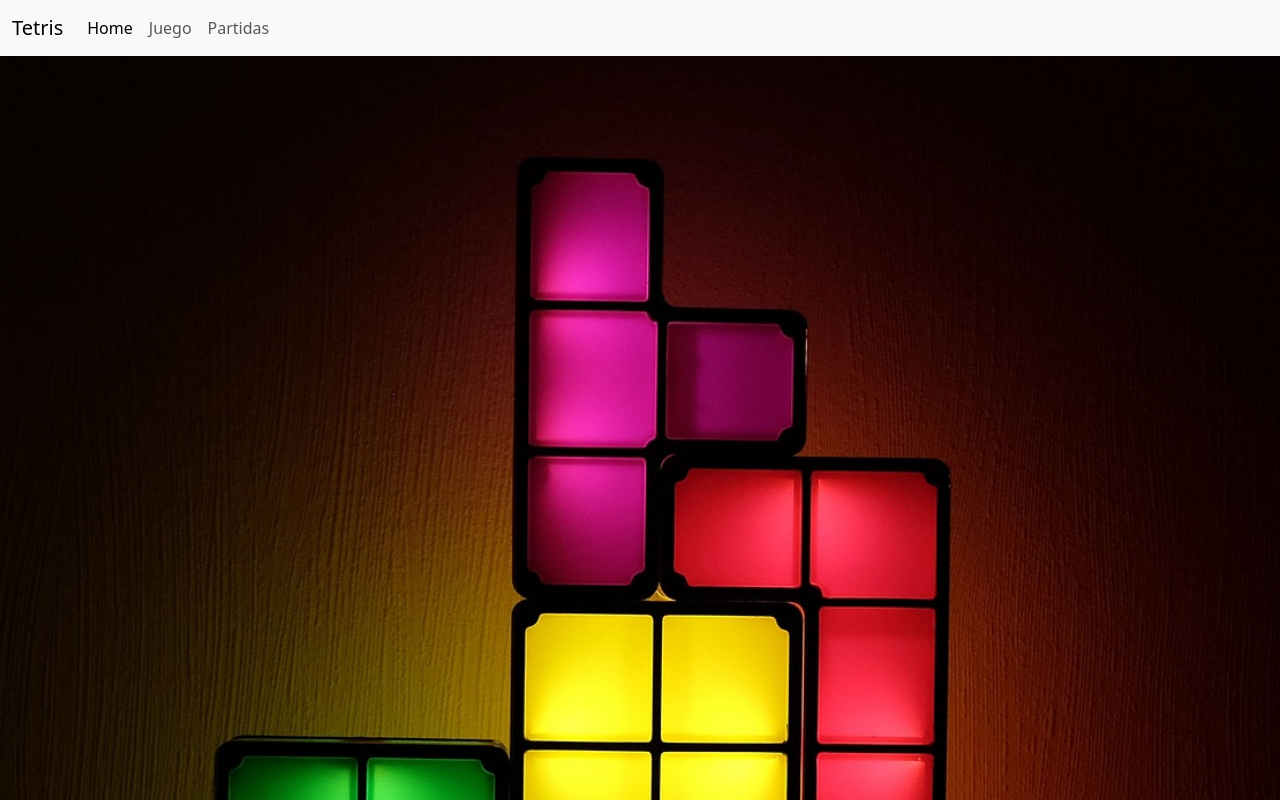
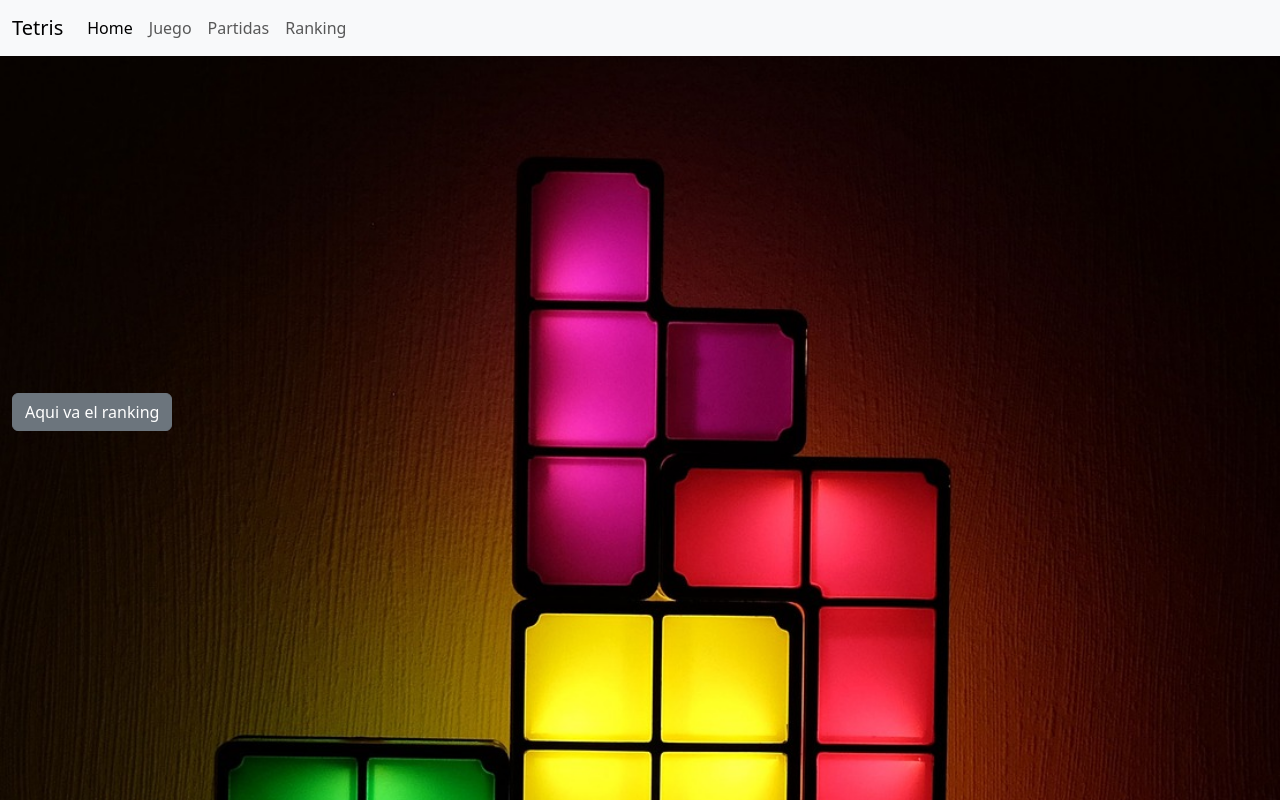
Before and after one commit to KevinJHP19/ProjectoTetris, a React (Vite) app: page /Ranking in a window 1280 px wide. Built offline with nearby package versions, Linux system fonts and the light colour scheme.

Commit message:
Crea componente para la vista Ranking

```diff
--- a/src/App.jsx
+++ b/src/App.jsx
@@ -3,6 +3,7 @@ import { BrowserRouter as Router, Routes, Route, Link} from 'react-router-dom';
 import InicioVista from './components/inicioVista.jsx';
 import Juego from './components/Juego.jsx';
 import PartidasVista from './components/PartidasVista.jsx';
+import RankingVista from './components/RankingVista.jsx';
 
 function App() {
   return (
@@ -24,6 +25,9 @@ function App() {
             <li className='nav-item'>
               <Link className='nav-link' to='/Partidas'>Partidas</Link>
             </li>
+            <li className='nav-item'>
+              <Link className='nav-link' to='/Ranking'>Ranking</Link>
+            </li>
 
           </ul>
         </div>
@@ -35,6 +39,7 @@ function App() {
       <Route path='/' element={<InicioVista/>} />
       <Route path='/Juego' element={<Juego />} />
       <Route path='/Partidas' element={<PartidasVista />} />
+      <Route path='/Ranking' element={<RankingVista />} />
     </Routes>
     </div>
   </Router>
--- /dev/null
+++ b/src/components/RankingVista.jsx
@@ -0,0 +1,7 @@
+import React from "react";
+
+export default function RankingVista(){
+    return (
+        <button className="btn btn-secondary">Aqui va el ranking</button>
+    )
+}
```
